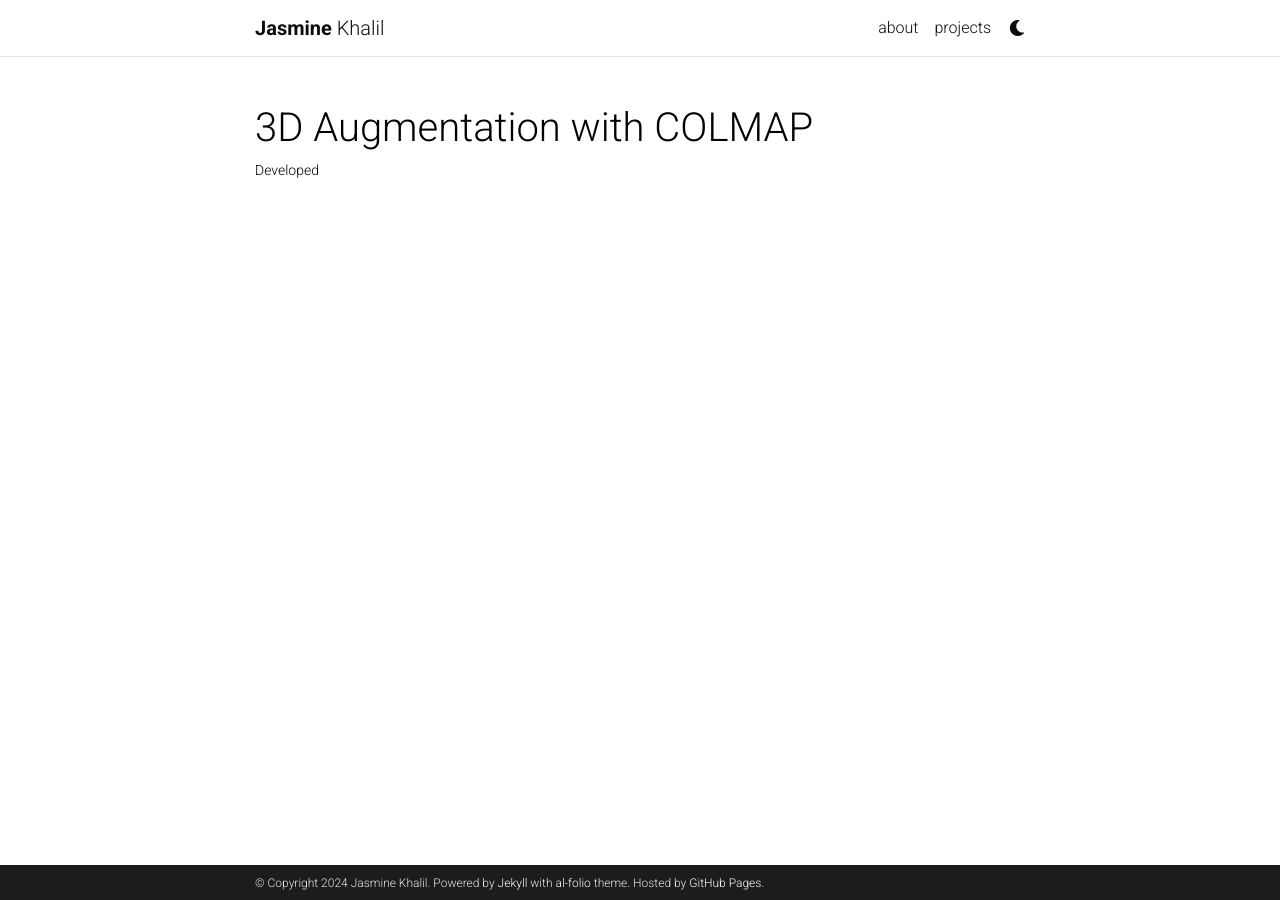
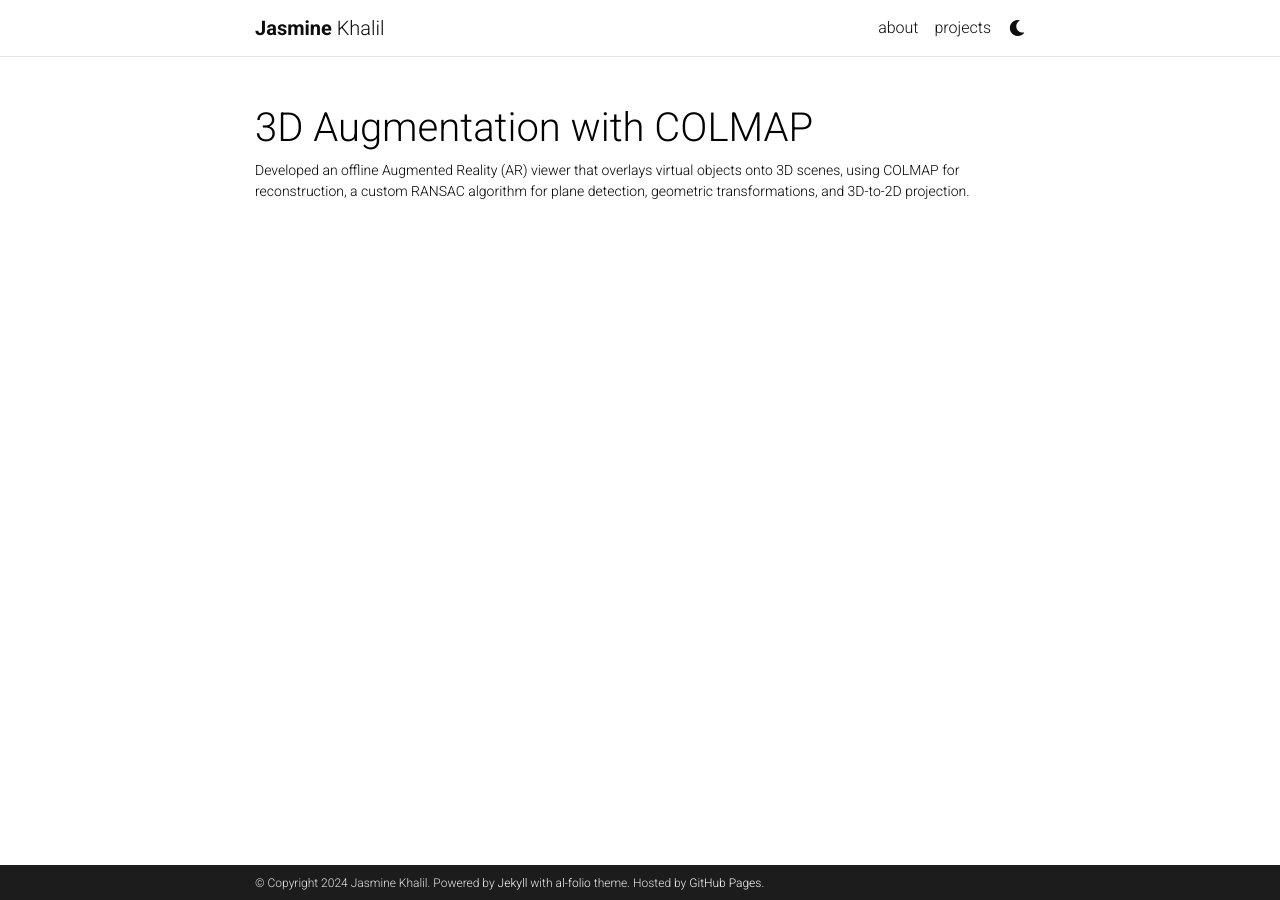
Before and after one commit to Jasminekhalil/jasminekhalil.github.io, a Jekyll site: the page built from _projects/1_project.md, in a window 1280 px wide. Built offline with Jekyll 4.4.1, drawn with Linux system fonts in a browser that asks for light colours; comment, search, counter and statistics services are not loaded; a style sheet for code colours, icons or effects is not loaded.

Commit message:
update project

```diff
--- a/_projects/1_project.md
+++ b/_projects/1_project.md
@@ -1,8 +1,8 @@
 ---
 layout: page
 title: 3D Augmentation with COLMAP
-description: Developed
-img: assets/img/camproj.jpg
+description: Developed an offline Augmented Reality (AR) viewer that overlays virtual objects onto 3D scenes, using COLMAP for reconstruction, a custom RANSAC algorithm for plane detection, geometric transformations, and 3D-to-2D projection.
+img: assets/img/colmap.png
 redirect: ../assets/pdf/colmapproject.pdf
 importance: 1
 category: fun
```
Also changed, not shown: assets/img/colmap.png (added).
